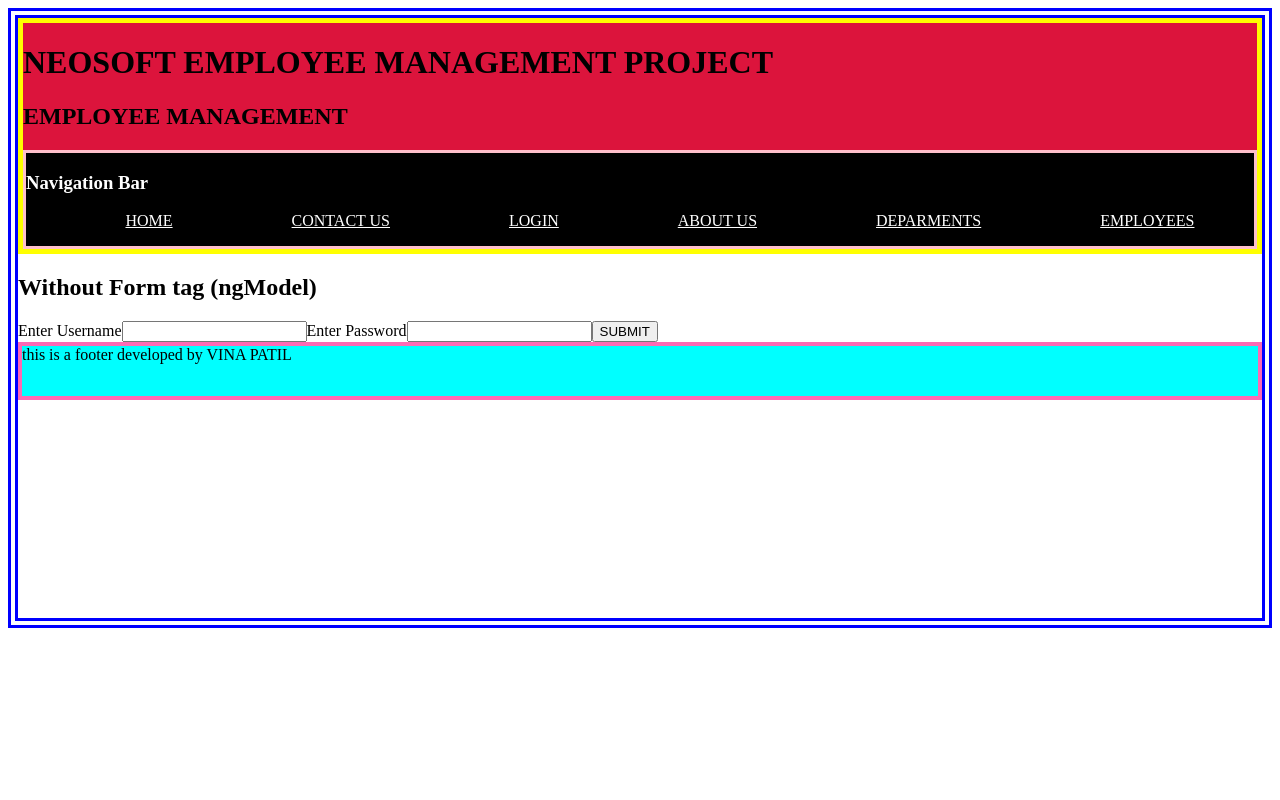
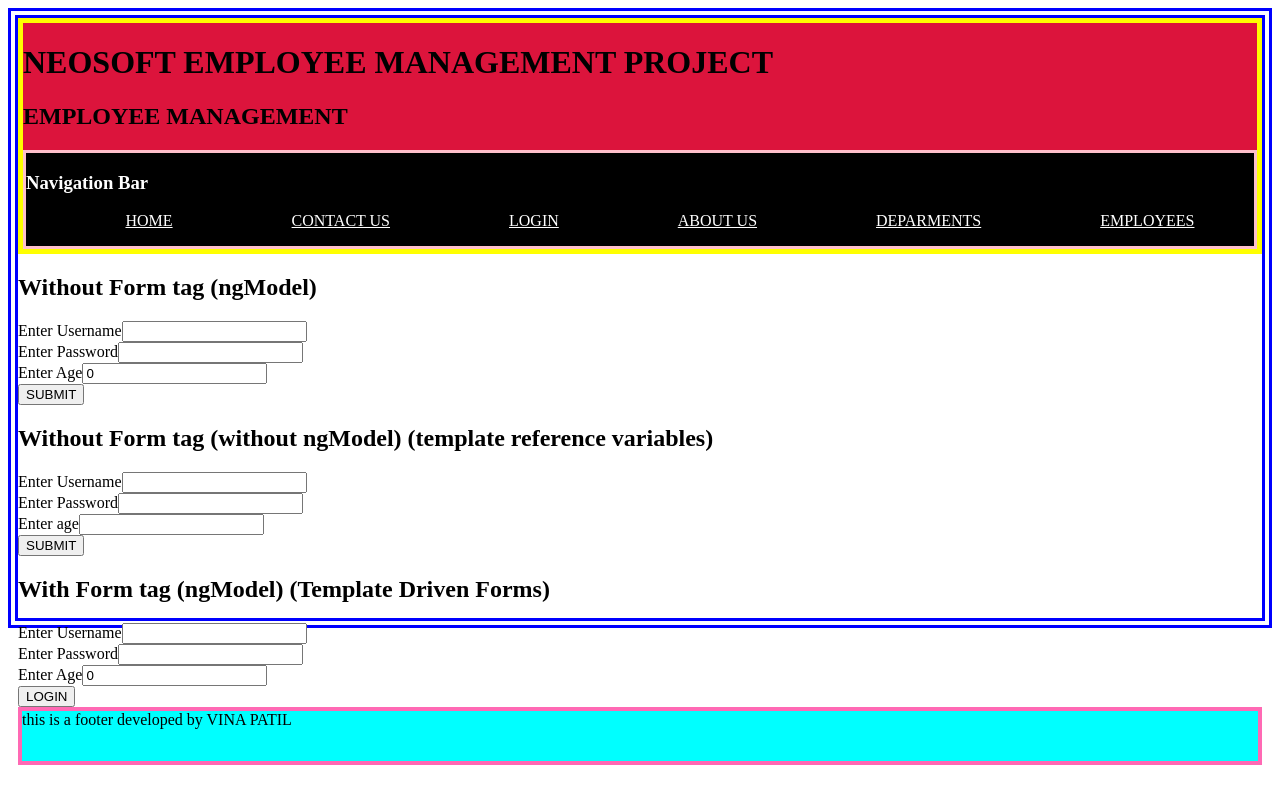
Before and after one commit to kokanevina/Java-Angular-March-23, an Angular app in the folder AngularWorkspace/MyAngularProject/: page /login in a window 1280 px wide. Built offline with nearby package versions, Linux system fonts and the light colour scheme.

Commit message:
Event Binding

```diff
--- a/AngularWorkspace/MyAngularProject/src/app/login/login.component.html
+++ b/AngularWorkspace/MyAngularProject/src/app/login/login.component.html
@@ -4,9 +4,56 @@
     <h2>Without Form tag (ngModel)</h2>
     <div>
         <label>Enter Username</label>
-        <input type="text" [(ngModel)]="username">
+        <input type="text" [(ngModel)]="username" (keyup)="collectData()">
+    </div>
+    <div>
         <label>Enter Password</label>
-        <input type="password" [(ngModel)]="password">
+        <input type="password" [(ngModel)]="password" (keyup)="collectData()">
+    </div>
+    <div>
+        <label>Enter Age</label>
+        <input type="number" [(ngModel)]="age" (keyup)="collectData()">
+    </div>
+    <div>
         <button (click)="collectData()">SUBMIT</button>
     </div>
 </div>
+
+<div>
+    <h2>Without Form tag (without ngModel) (template reference variables)</h2>
+    <div>
+        <label>Enter Username</label>
+        <input type="text" #unameNode>
+    </div>
+    <div>
+        <label>Enter Password</label>
+        <input type="password" #passNode>
+    </div>
+    <div>
+        <label>Enter age</label>
+        <input type="number" #ageNode>
+    </div>
+    <div>
+        <button (click)="collectData2(unameNode.value,passNode.value,ageNode.value)">SUBMIT</button>
+    </div>
+</div>
+<div>
+    <h2>With Form tag (ngModel) (Template Driven Forms)</h2>
+    <form #loginForm="ngForm" (submit)="collectData3(loginForm)">
+        <div>
+            <label>Enter Username</label>
+            <input type="text" [(ngModel)]="username" name="username" (keyup)="collectData()">
+        </div>
+        <div>
+            <label>Enter Password</label>
+            <input type="password" [(ngModel)]="password" name="password" (keyup)="collectData()">
+        </div>
+        <div>
+            <label>Enter Age</label>
+            <input type="number" [(ngModel)]="age" name="age" (keyup)="collectData()">
+        </div>
+        <div>
+            <input type="submit" value="LOGIN">
+        </div>
+    </form>
+</div>
--- a/AngularWorkspace/MyAngularProject/src/app/login/login.component.ts
+++ b/AngularWorkspace/MyAngularProject/src/app/login/login.component.ts
@@ -8,9 +8,29 @@
 export class LoginComponent {
   username="";
   password="";
-
+  age=0;
   collectData(){
     console.log(this.username);
     console.log(this.password);
   }
+
+  collectData2(un:any,ps:any,age:any){
+    console.log(un);
+    console.log(typeof un);
+
+    console.log(ps);
+    console.log(typeof ps);
+
+    console.log(age);
+    console.log(typeof age);
+  }
+
+  collectData3(logForm:any){
+    console.log("hi"+this.username);
+    console.log("hi"+this.password);
+    console.log(logForm); // pass this logForm at backend to check validity of user
+    console.log(logForm.value.age);
+    console.log(logForm.value.username);
+    console.log(logForm.value.password);
+  }
 }
```
